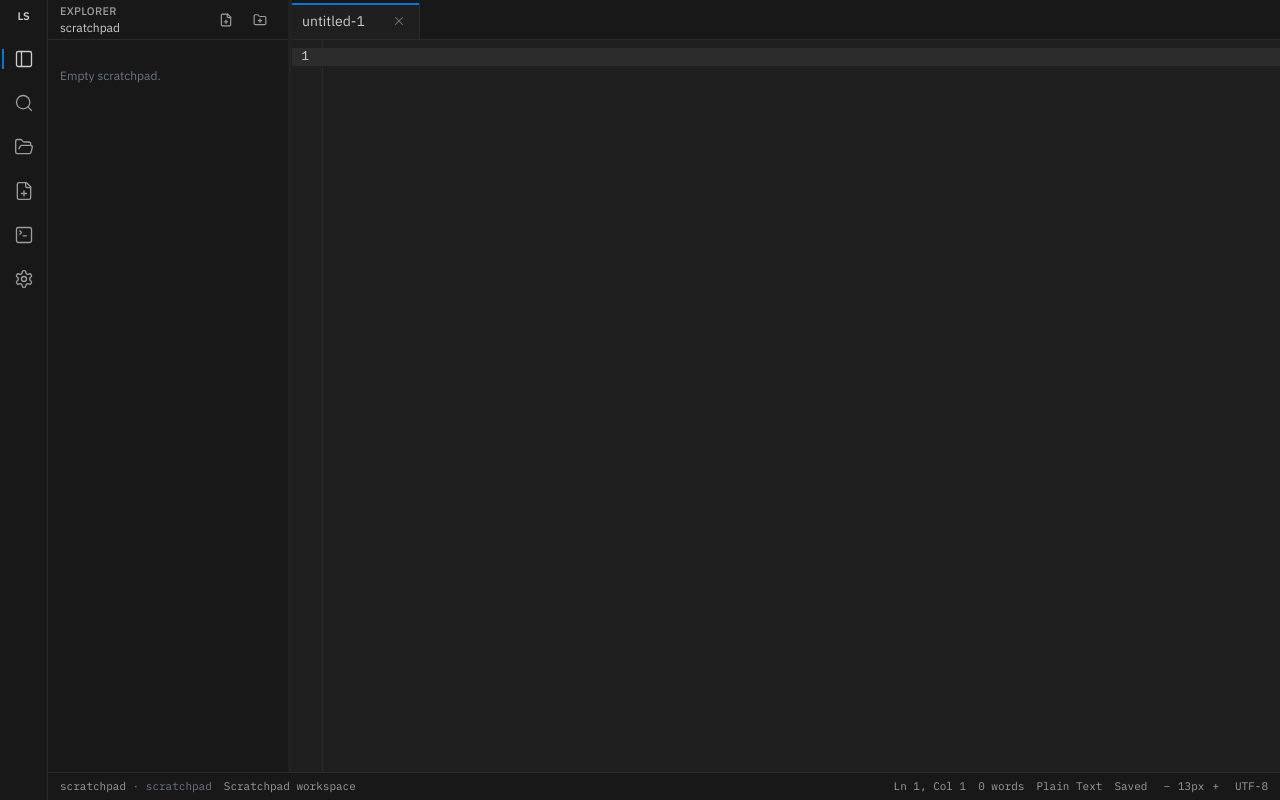
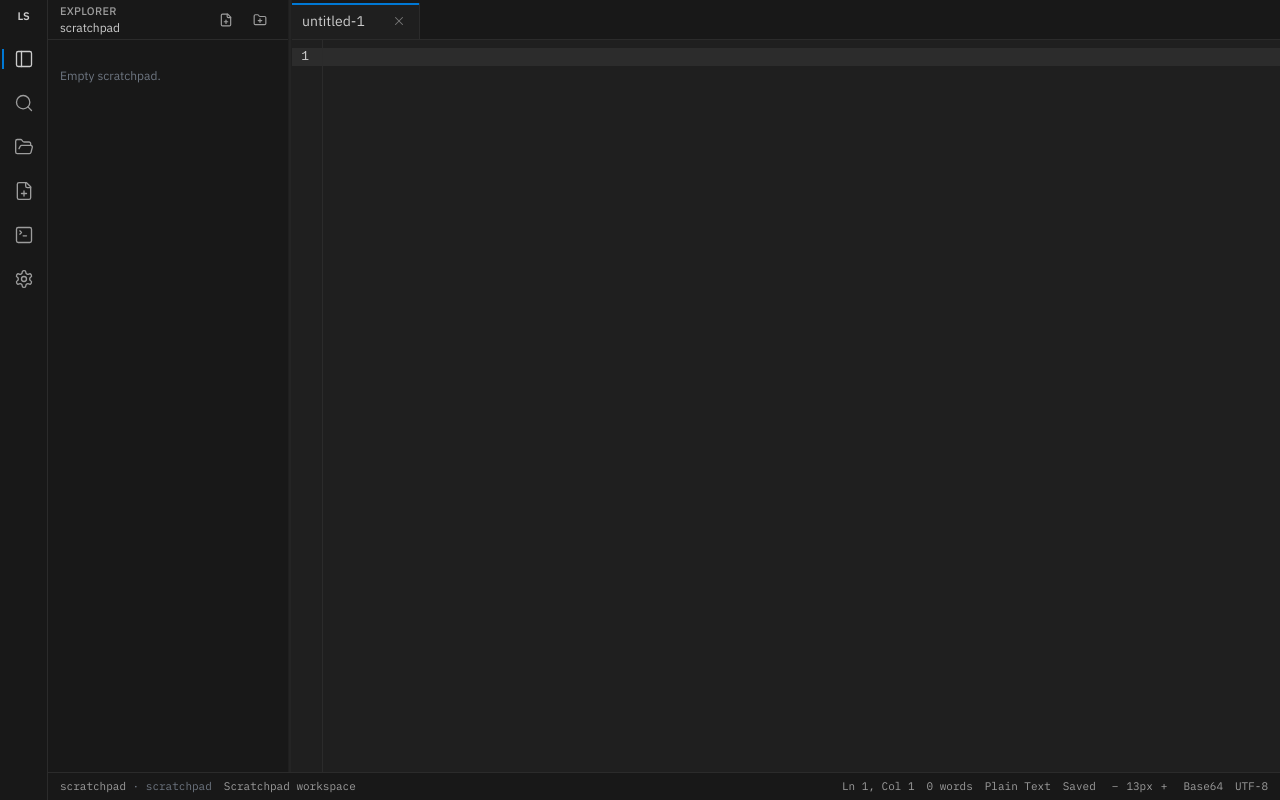
Before and after one commit to 57471C/LS-Text, a React (Vite) app: page / in a window 1280 px wide. Built offline with nearby package versions, Linux system fonts and the light colour scheme.

Commit message:
feat: Base64 button on the status bar

```diff
--- a/src/components/ide/StatusBar.tsx
+++ b/src/components/ide/StatusBar.tsx
@@ -1,3 +1,4 @@
+import { toggleBase64InEditor } from "@/lib/ide/base64";
 import { useIde } from "@/lib/ide/store";
 import { FONT_MAX, FONT_MIN, isDirty } from "@/lib/ide/store";
 import { modLabel } from "@/lib/utils";
@@ -10,7 +11,6 @@ export function StatusBar() {
   const kind = useIde((s) => s.fs.kind);
   const previewOpen = useIde((s) => s.previewOpen);
   const fontSize = useIde((s) => s.settings.fontSize);
-  const zenMode = useIde((s) => s.zenMode);
   const counts = useIde((s) => s.counts);
   const mod = modLabel();
 
@@ -21,18 +21,7 @@ export function StatusBar() {
           {workspace}
           <span className="text-subtle"> · {kind === "native" ? "disk" : "scratchpad"}</span>
         </span>
-        {zenMode ? (
-          <button
-            type="button"
-            className="text-fg hover:text-accent"
-            onClick={() => useIde.getState().toggleZen()}
-            title="Exit zen  Esc"
-          >
-            Zen · Esc
-          </button>
-        ) : (
-          <span className="hidden truncate sm:inline">{status}</span>
-        )}
+        <span className="hidden truncate sm:inline">{status}</span>
       </div>
       <div className="flex shrink-0 items-center gap-3 tabular-nums">
         {tab && (
@@ -83,6 +72,14 @@ export function StatusBar() {
                 +
               </button>
             </span>
+            <button
+              type="button"
+              className="hover:text-fg"
+              title={`Toggle Base64  ${mod}+Shift+B`}
+              onClick={() => toggleBase64InEditor()}
+            >
+              Base64
+            </button>
             <span>UTF-8</span>
           </>
         )}
```
